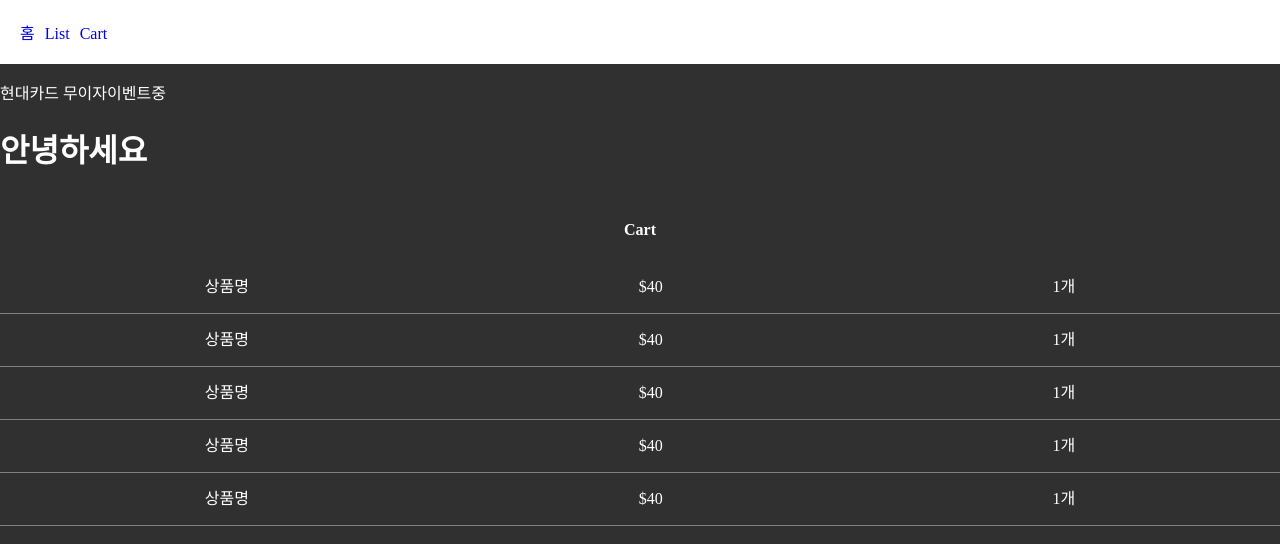
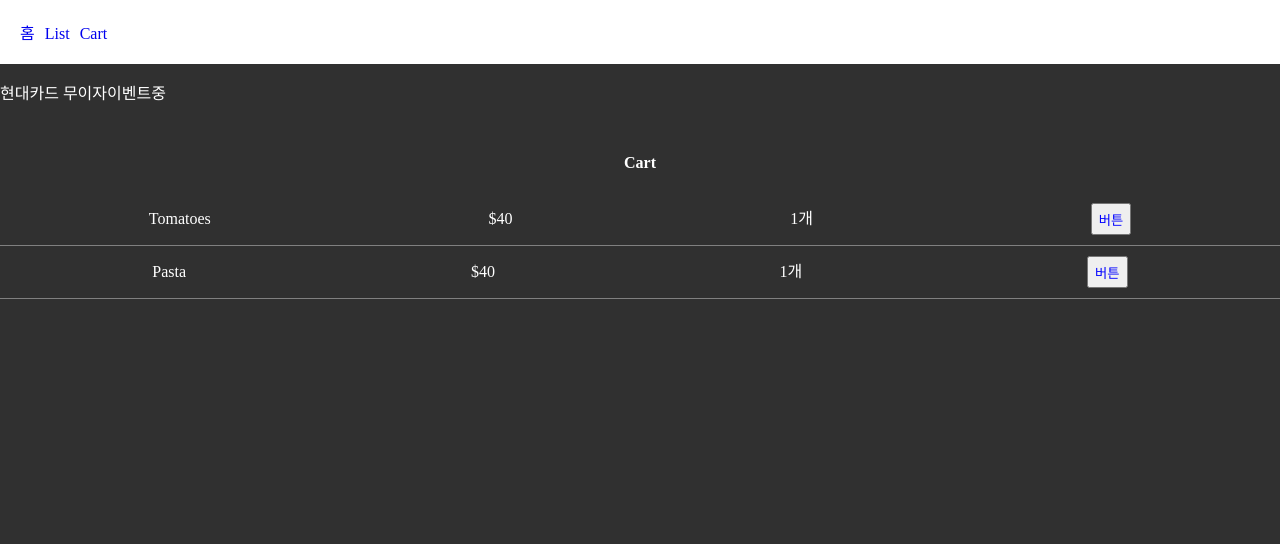
Before and after one commit to dostiny/studyFrontEnd, a Next.js app in the folder fresh/: page /cart in a window 1280 px wide. Shown: the top 544 px of the page. Built offline with nearby package versions, Linux system fonts and the light colour scheme.

Commit message:
nextjs props사용법 익히기

```diff
--- /dev/null
+++ b/fresh/app/cart/btn.tsx
@@ -0,0 +1,9 @@
+interface BtnColor {
+  color: string;
+}
+
+const Btn = (props: BtnColor) => {
+  return <button style={{ color: props.color }}>버튼</button>;
+};
+
+export default Btn;
--- a/fresh/app/cart/page.tsx
+++ b/fresh/app/cart/page.tsx
@@ -1,26 +1,47 @@
+"use client";
+
 import age from "./data";
-import Hello from "./hello";
+import food0 from "/public/food0.png";
+import food1 from "/public/food1.png";
+import Btn from "./btn";
+
+interface listType {
+  name: string;
+  img: any;
+}
 
 export default function Cart() {
+  let list: listType[] = [
+    { name: "Tomatoes", img: food0 },
+    { name: "Pasta", img: food1 },
+  ];
+
   return (
     <div>
-      <Hello />
       <h4 className="title">Cart</h4>
-      <CartItem />
-      <CartItem />
-      <CartItem />
-      <CartItem />
-      <CartItem />
+      {list.map((data: listType, i: number) => {
+        return <CartItem data={data} />;
+      })}
     </div>
   );
 }
 
-const CartItem = () => {
+interface propsData {
+  data: listType;
+}
+
+interface BtnColor {
+  color: string;
+}
+
+const CartItem = (data: propsData) => {
+  console.log(data);
   return (
     <div className="cart-item">
-      <p>상품명 {age}</p>
+      <p>{data.data.name}</p>
       <p>$40</p>
       <p>1개</p>
+      <Btn color="blue" />
     </div>
   );
 };
```
